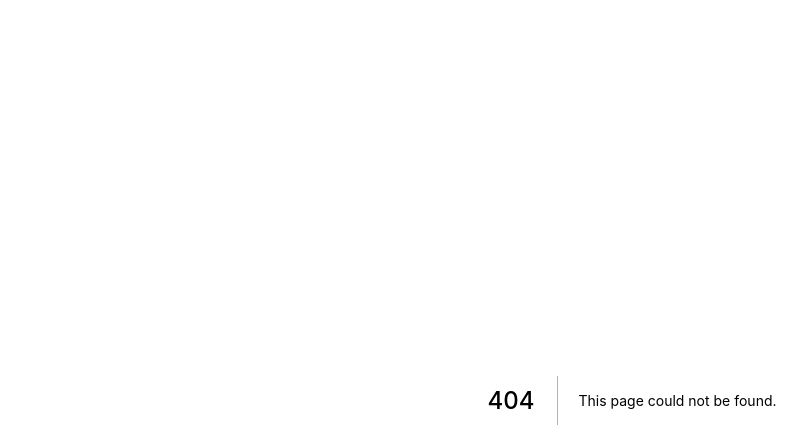
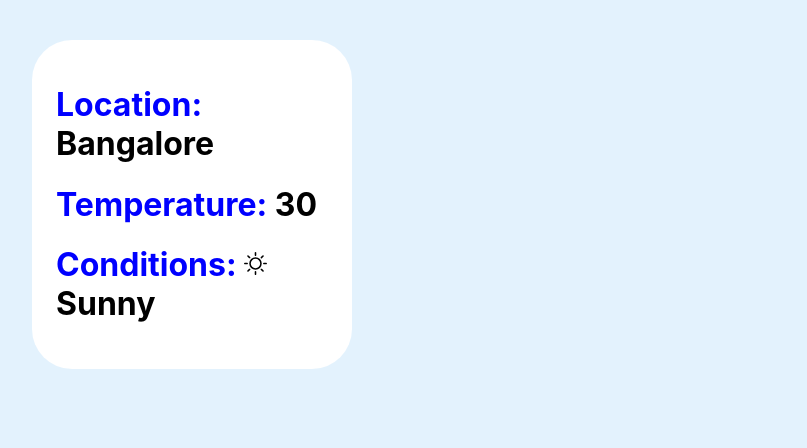
Before and after one commit to thesoorajsingh/weather-pad, a Next.js app: page /Weather/Weather in a window 1280 px wide. Before the commit this address had no page. Shown: the top 448 px of the page, without its empty margins (8-815 px from the left). Built offline with nearby package versions, Linux system fonts and the light colour scheme.

Commit message:
added weather card

```diff
--- a/next.config.js
+++ b/next.config.js
@@ -1,6 +1,6 @@
 /** @type {import('next').NextConfig} */
 const nextConfig = {
-  reactStrictMode: true,
-}
+	reactStrictMode: true,
+};
 
-module.exports = nextConfig
+module.exports = nextConfig;
--- a/pages/LoadingScreen/LoadingScreen.module.css
+++ b/pages/LoadingScreen/LoadingScreen.module.css
@@ -1,7 +1,7 @@
 @import url('https://fonts.googleapis.com/css2?family=Russo+One&display=swap');
 
 .loadingBody {
-	background: #e3f2fd
+	background: #e3f2fd;
 }
 
 .loadingAnimation {
@@ -11,7 +11,7 @@
 }
 .loadingAnimation text {
 	text-transform: uppercase;
-	animation: stroke 4s infinite alternate;
+	animation: stroke 3s infinite alternate;
 	stroke-width: 2;
 	stroke: #365fa0;
 	font-size: 140px;
--- /dev/null
+++ b/pages/Weather/Weather.js
@@ -0,0 +1,42 @@
+import React from "react";
+import styles from "./Weather.module.css";
+import { motion } from "framer-motion";
+import Image from "next/image";
+import sun from "../../assets/sun.svg";
+
+export default function Weather() {
+	const weatherData = {
+		location: "Bangalore",
+		temperature: "30",
+		weatherCondition: "Sunny",
+	};
+	return (
+		<motion.div className={styles.weatherBody}>
+			<motion.div
+				className={styles.weatherCard}
+				initial={{ opacity: 0, y: -50 }}
+				animate={{ opacity: 1, y: 0 }}
+			>
+				<h1>
+					<span style={{ color: "#0000ff" }}>Location:</span>{" "}
+					{weatherData.location}
+				</h1>
+				<h1>
+					<span style={{ color: "#0000ff" }}>Temperature:</span>{" "}
+					{weatherData.temperature}
+				</h1>
+				<h1>
+					<span style={{ color: "#0000ff" }}>Conditions:</span>{" "}
+					<Image
+						src={sun}
+						alt="weather condition icon"
+						width={25}
+						height={25}
+						style={{ marginRight: "0.1rem" }}
+					/>
+					{weatherData.weatherCondition}
+				</h1>
+			</motion.div>
+		</motion.div>
+	);
+}
--- /dev/null
+++ b/pages/Weather/Weather.module.css
@@ -0,0 +1,14 @@
+.weatherBody {
+height: 100vh;
+background-color: #e3f2fd;
+display:flex;
+}
+
+.weatherCard {
+	width: 25%;
+	background: white;
+	margin: 2.5rem;
+	padding: 1.5rem;
+	height: fit-content;
+	border-radius: 2.5rem;
+}
--- a/pages/_app.js
+++ b/pages/_app.js
@@ -1,7 +1,12 @@
-import '../styles/globals.css'
+import "../styles/globals.css";
+import { AnimatePresence } from "framer-motion";
 
 function MyApp({ Component, pageProps }) {
-  return <Component {...pageProps} />
+	return (
+		<AnimatePresence>
+			<Component {...pageProps} />
+		</AnimatePresence>
+	);
 }
 
-export default MyApp
+export default MyApp;
```
Also changed, not shown: pages/LoadingScreen/LoadingScreen.js (+8 -2 lines), pages/index.js (+5 -2 lines), assets/sun.svg (added), 1 other file (tests, documents, lock files or other folders).
